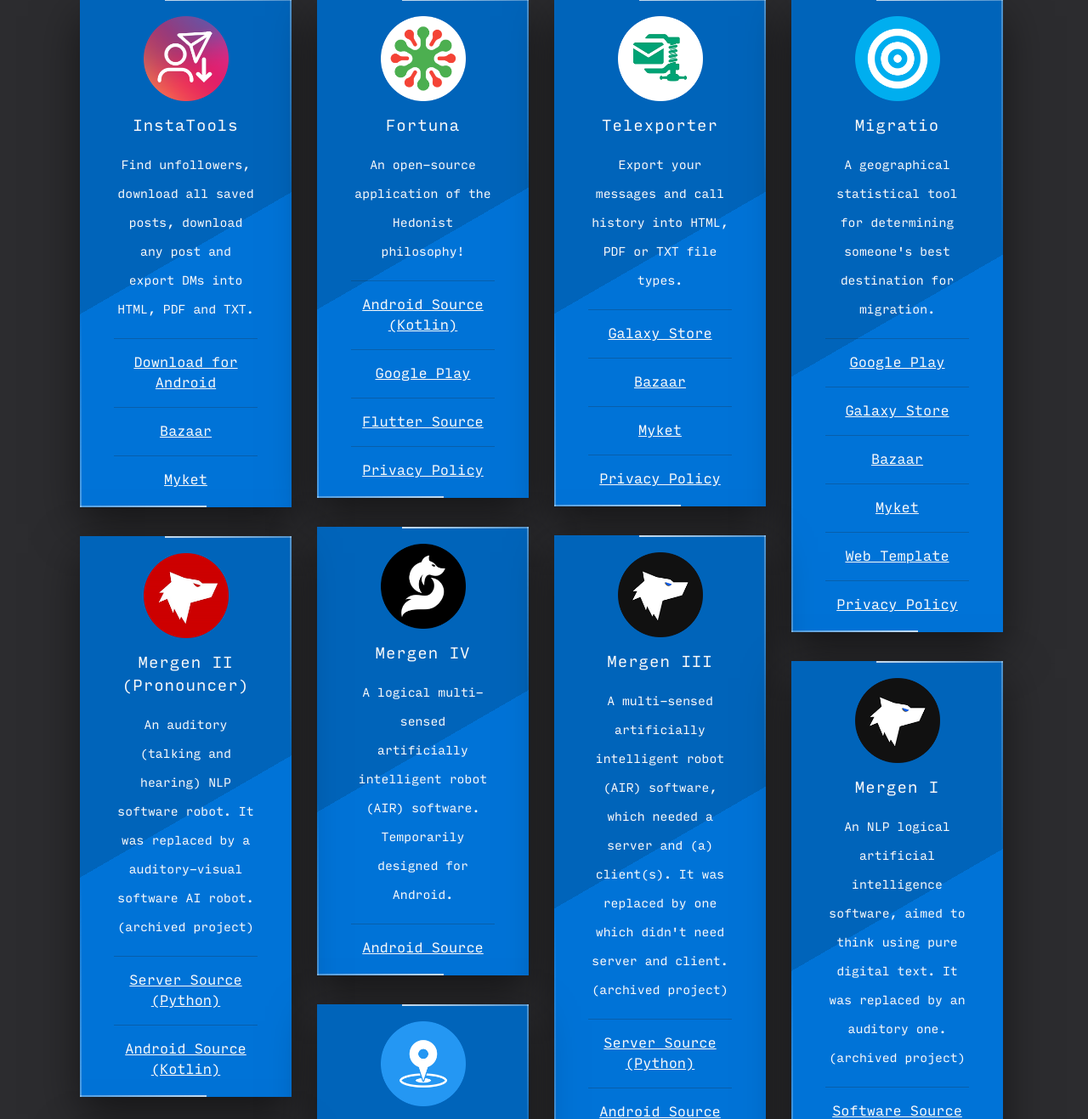
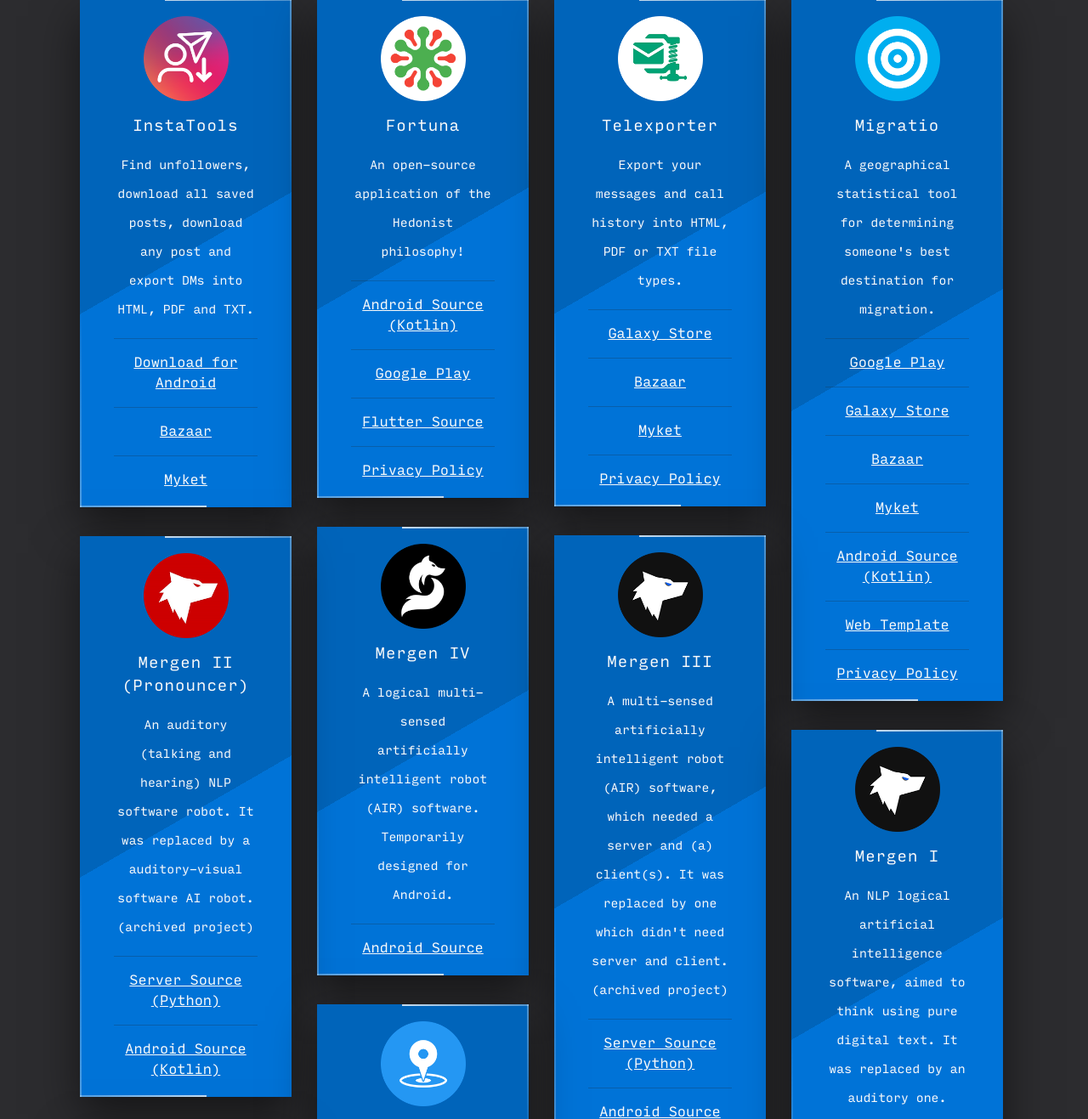
Before and after one commit to fulcrum6378/welcome_php, a PHP site: page / in a window 1280 px wide. Shown: the part 775-2092 px from the top of the page at 85% size. Run offline with PHP 8.4, Linux system fonts and the light colour scheme.

Commit message:
2023.04.13 - 1 (migratio_android had become open-source)

```diff
--- a/index.php
+++ b/index.php
@@ -134,6 +134,8 @@ $projects = array(
                 title: "Iranian Android Bazaar Store", name: "Bazaar", microType: "installUrl"),
             new Link("https://myket.ir/app/ir.mahdiparastesh.migratio",
                 title: "Iranian Android Myket Store", name: "Myket", microType: "installUrl"),
+            new Link("https://github.com/fulcrum6378/migratio_android",
+                name: "Android Source (Kotlin)", microType: "url"),
             new Link("https://github.com/fulcrum6378/migratio",
                 title: "Wordpress Theme", name: "Web Template", microType: "url"),
             new Link("https://mahdiparastesh.ir/welcome/privacy/migratio.html",
```
